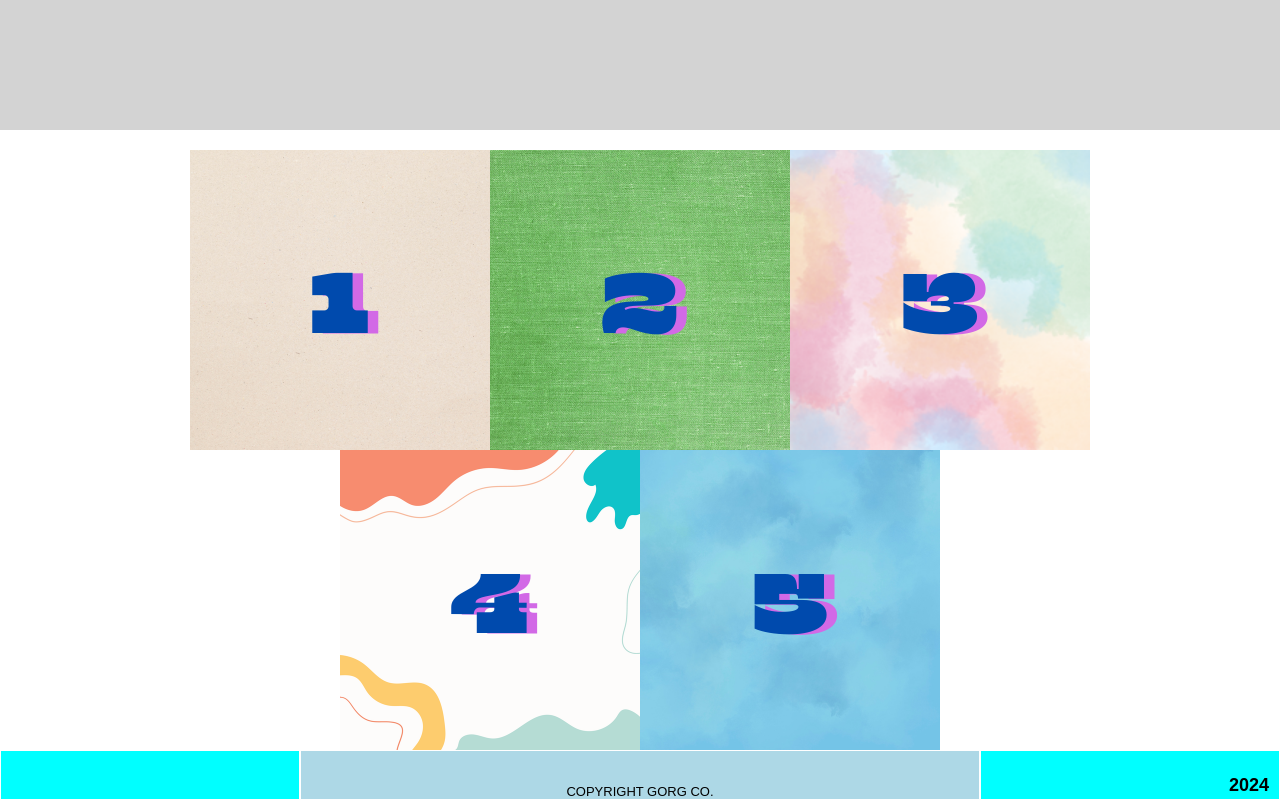
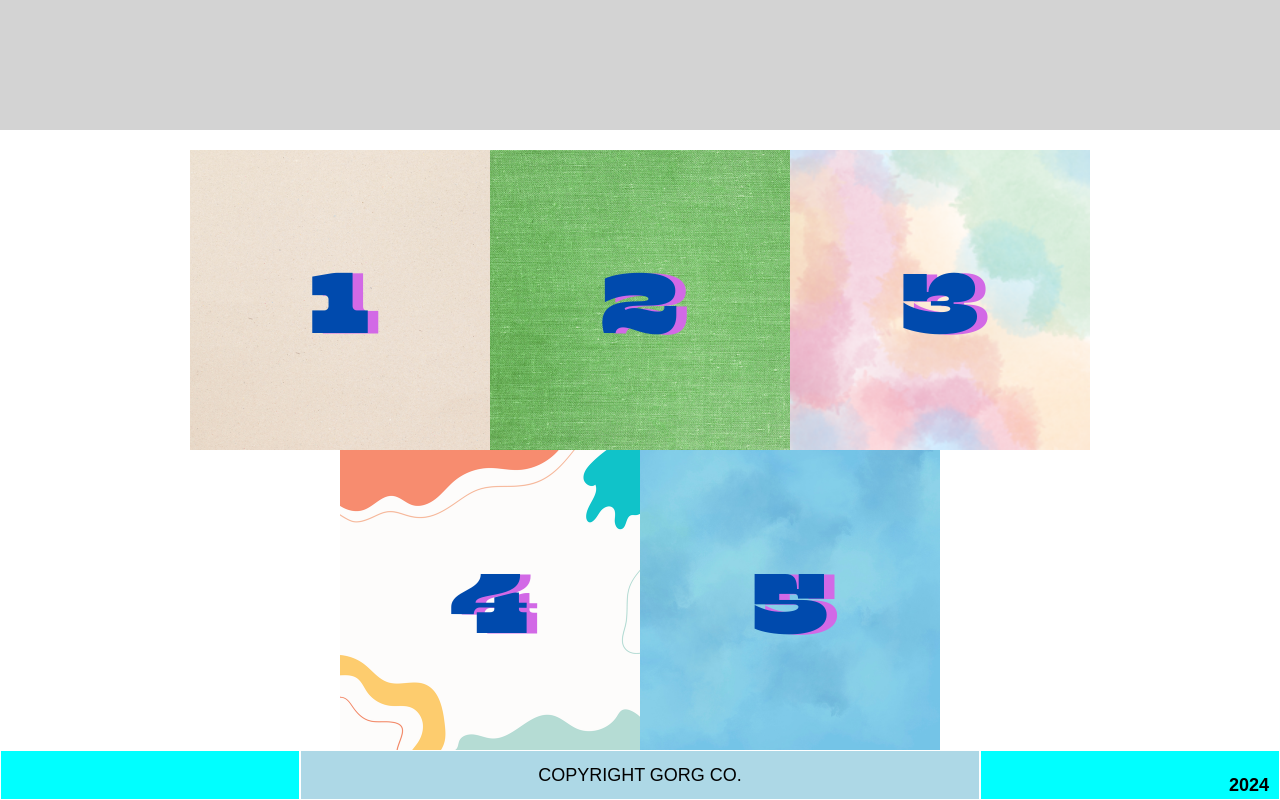
Before and after one commit to gorgalt/Odin-practice, a website: page index.html in a window 1280 px wide. Shown: the part 422-1222 px from the top of the page. Drawn offline with Linux system fonts and the light colour scheme; a web font is replaced by a local one.

Commit message:
update styles.css

```diff
--- a/styles.css
+++ b/styles.css
@@ -96,11 +96,11 @@
 }
 
 .foot-2 {
-  flex: 2;
+  flex: 15;
   display: flex;
-  align-items: flex-end;
+  align-items: center;
   justify-content: center;
-  font-size: small;
+  font-size: large;
 }
 
 .foot-1, .foot-3 {
```
